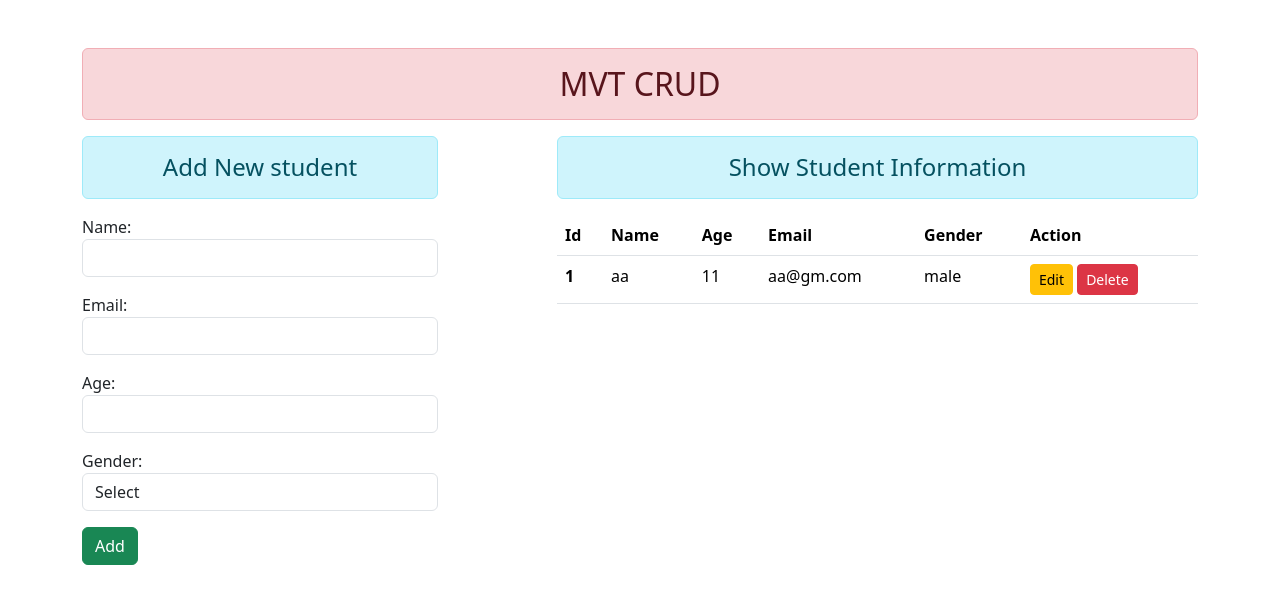
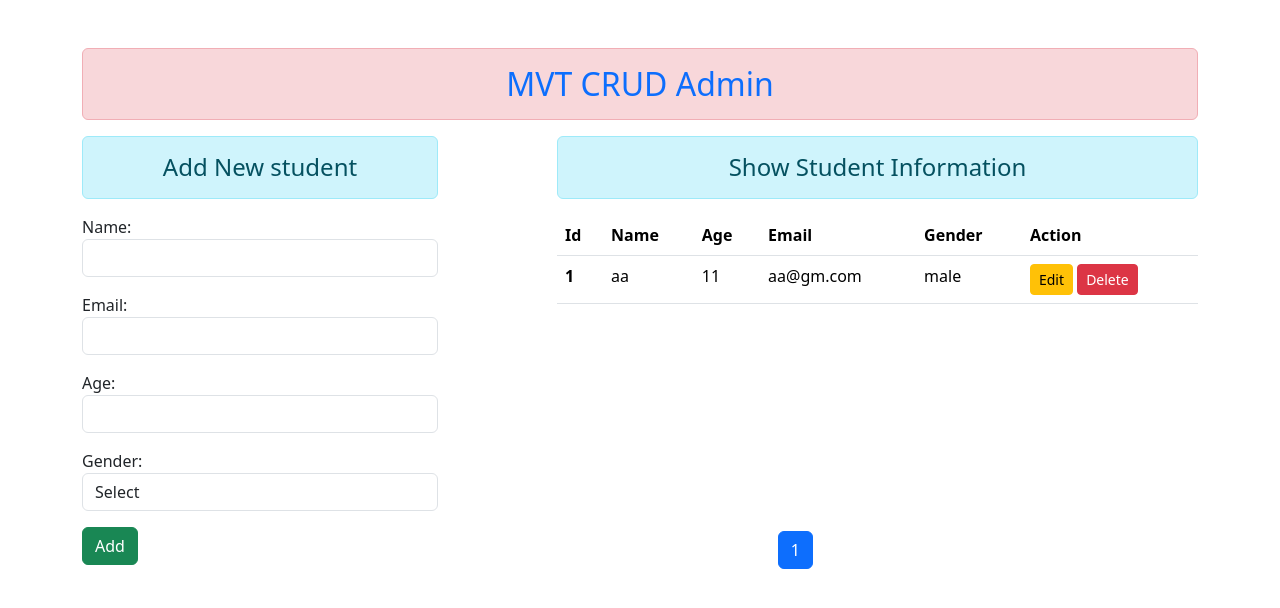
Before and after one commit to saicharan293/DJANGO, a Django app: page / in a window 1280 px wide. Shown: the top 608 px of the page. Run offline with Django 5.2, Linux system fonts and the light colour scheme; data comes from the database, SQL or seed files in the repository; both versions use the stored data as it was after the commit.

Commit message:
pagination is done for the DRF api including forms implementation

```diff
--- a/CRUDapiForms/project/app/views.py
+++ b/CRUDapiForms/project/app/views.py
@@ -5,7 +5,7 @@ from django.contrib import messages
 from .forms import *
 from rest_framework.decorators import api_view
 from rest_framework.response import Response
-# from django.core.paginator import Paginator,EmptyPage,PageNotAnInteger
+from django.core.paginator import Paginator,EmptyPage,PageNotAnInteger
 
 # Create your views here.
 @api_view(['GET','POST'])
@@ -13,7 +13,15 @@ def add_show(request):
     if request.method=='GET':
         fm = StudentRegistration()
         stud = Student.objects.all()
-        return render(request, 'show.html', {'form': fm, 'stu': stud})
+        paginator = Paginator(stud, 3)
+        page_number = request.GET.get('page')
+        try:
+            students = paginator.page(page_number)
+        except PageNotAnInteger:
+            students = paginator.page(1)
+        except EmptyPage:
+            students = paginator.page(paginator.num_pages)
+        return render(request, 'show.html', {'form': fm, 'stu': students})
     elif request.method=='POST':
         fm = StudentRegistration(request.POST)
         if fm.is_valid():
@@ -21,7 +29,15 @@ def add_show(request):
             return redirect('/')
         else:
             stud = Student.objects.all()
-            return render(request, 'show.html', {'form': fm, 'stu': stud})
+            paginator = Paginator(stud, 3)
+            page_number = request.GET.get('page')
+            try:
+                students = paginator.page(page_number)
+            except PageNotAnInteger:
+                students = paginator.page(1)
+            except EmptyPage:
+                students = paginator.page(paginator.num_pages)
+            return render(request, 'show.html', {'form': fm, 'stu': students})
 
 
 
@@ -45,6 +61,4 @@ def updateData(request,id):
 def deleteData(request,id):
     d=Student.objects.get(id=id)
     d.delete()
-    # messages.error(request,"Data deleted successfully")
-
     return redirect('/')
--- a/CRUDapiForms/project/templates/base.html
+++ b/CRUDapiForms/project/templates/base.html
@@ -13,7 +13,8 @@
   </head>
   <body>
     <div class="container mt-5">
-      <h2 class="text-center alert alert-danger">MVT CRUD</h2>
+      <h2 class="text-center alert alert-danger "><a class='text-decoration-none' href="/">MVT CRUD</a> <a href="admin" class='text-decoration-none alert-info'>Admin</a></h2>
+
       {% block content %}{% endblock content %}
     </div>
     <script
--- a/CRUDapiForms/project/templates/show.html
+++ b/CRUDapiForms/project/templates/show.html
@@ -1,16 +1,14 @@
-{% extends "base.html" %}
-{% block content %}
+{% extends "base.html" %} {% block content %}
 <div class="row">
   <div class="col-sm-4">
-        <h4 class='text-center alert alert-info'>Add New student</h4>
-        <form action="" method='POST'>
-            {% csrf_token %}
-            {{form.as_p }}
-            <input type="submit" value="Add" class='btn btn-success'>
+    <h4 class="text-center alert alert-info">Add New student</h4>
+    <form action="" method="POST">
+      {% csrf_token %} {{form.as_p }}
+      <input type="submit" value="Add" class="btn btn-success" />
     </form>
   </div>
-    <div class="col-sm-7 offset-1">
-        <h4 class='text-center alert alert-info'>Show Student Information</h4>
+  <div class="col-sm-7 offset-1 position-relative">
+    <h4 class="text-center alert alert-info">Show Student Information</h4>
     {% if stu %}
     <table class="table table-hover">
       <thead>
@@ -32,19 +30,39 @@
           <td>{{st.email}}</td>
           <td>{{st.gender}}</td>
           <td>
-                        <a href="update/{{st.id}}" class='btn btn-warning btn-sm'>Edit</a>
-                        <a href="delete/{{st.id}}" class='btn btn-danger btn-sm'>Delete</a>
+            <a href="update/{{st.id}}" class="btn btn-warning btn-sm">Edit</a>
+            <a href="delete/{{st.id}}" class="btn btn-danger btn-sm">Delete</a>
           </td>
         </tr>
         {% endfor %}
-
       </tbody>
     </table>
+    <nav
+      aria-label="..."
+      style="position: absolute; bottom: -20px; left: 35%; right: 0px"
+    >
+      <ul class="pagination">
+        {% if stu.has_previous %}
+        <li class="page-item">
+          <a class="page-link" href="/?page={{stu.previous_page_number}}"
+            >Previous</a
+          >
+        </li>
+        {% endif %} {% for page in stu.paginator.page_range %}
+        <li class="page-item {% if page == stu.number %}active{% endif %}">
+          <a class="page-link" href="?page={{page}}">{{ page }}</a>
+        </li>
+
+        {% endfor %} {% if stu.has_next %}
+        <li class="page-item">
+          <a class="page-link" href="/?page={{stu.next_page_number}}">Next</a>
+        </li>
+        {% endif %}
+      </ul>
+    </nav>
     {% else %}
-        <h4 class='text-center alert alert-info'>No data available</h4>
+    <h4 class="text-center alert alert-info">No data available</h4>
     {% endif %}
-
   </div>
-
 </div>
 {% endblock content %}
```
Also changed, not shown: CRUDapiForms/project/db.sqlite3. Lines whose indentation alone changed are shown as unchanged.
